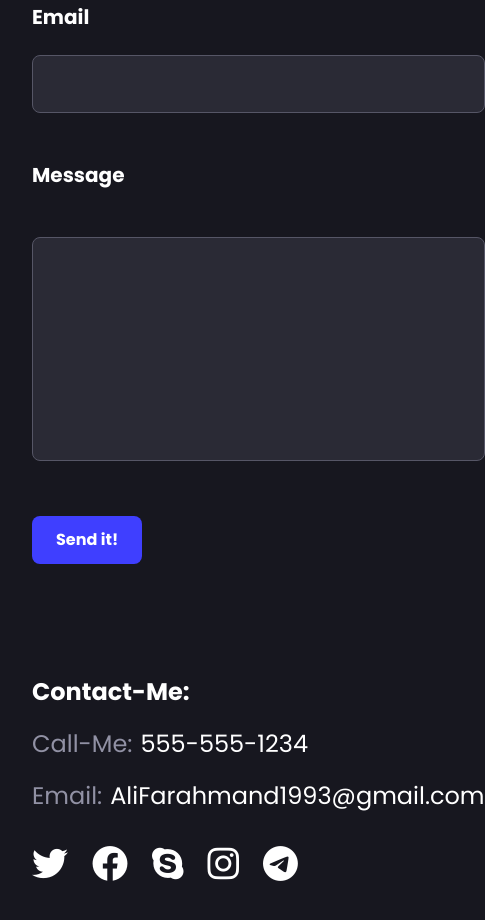
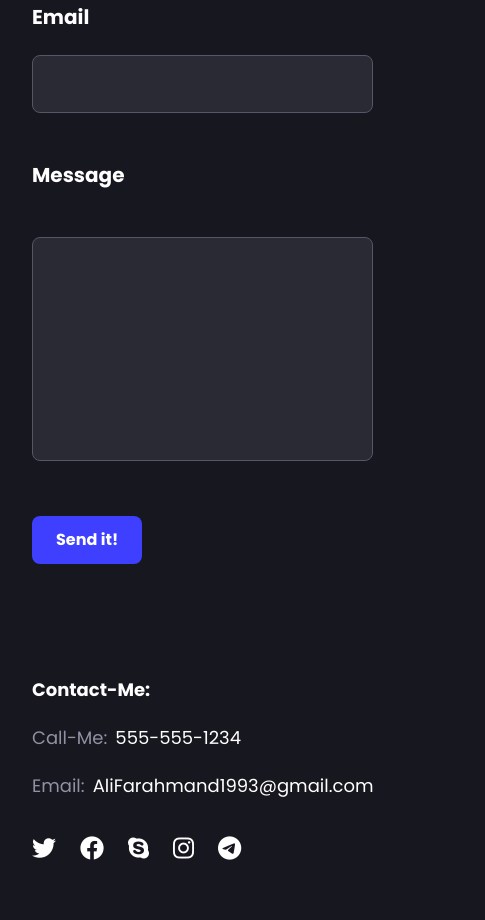
Before and after one commit to AliFarahmand1993/portfolio-website-with-tailwind, a website: page index.html in a window 390 px wide. Shown: the part 6788-7708 px from the top of the page, 485 px wide, since content can reach past the window. Drawn offline with nearby package versions, Linux system fonts and the light colour scheme; files that its build step writes are made by us from their sources.

Commit message:
edit fonts for responsive
edit fonts  for responsive

```diff
--- a/index.html
+++ b/index.html
@@ -246,20 +246,20 @@
            </form>
                 <!-- contact me -->
                <div class=" mt-20">
-                <h6 class="text-white text-2xl font-bold">Contact-Me:</h6>
-                <p class="text-secondary text-2xl mt-5"><a href="tel:">Call-Me:<span
+                <h6 class="text-white text-lg font-bold">Contact-Me:</h6>
+                <p class="text-secondary text-lg mt-5"><a href="tel:">Call-Me:<span
                       class="text-white ml-2">555-555-1234</span></a>
                 </p>
-                <p class="text-secondary mt-5 block text-2xl">
+                <p class="text-secondary mt-5 block text-lg">
                   <a href=" mailto:AliFarahmand1993@gmail.com">Email:<span
-                      class="text-white ml-2 ">AliFarahmand1993@gmail.com</span></a>
+                      class="text-white ml-2">AliFarahmand1993@gmail.com</span></a>
                 </p>
                 <ul class="flex space-x-6 mt-8">
-                  <li><a href=" #"><i class="fa-brands fa-twitter text-4xl""></i></a></li>
-                  <li><a href=" #"><i class="fa-brands fa-facebook text-4xl""></i></a></li>
-                  <li><a href=" #"><i class="fa-brands fa-skype text-4xl""></i></a></li>
-                  <li><a href=" #"><i class="fa-brands fa-instagram text-4xl""></i></a></li>
-                  <li><a href=" #"><i class="fa-brands fa-telegram text-4xl""></i></a></li>
+                  <li><a href=" #"><i class="fa-brands fa-twitter text-2xl""></i></a></li>
+                  <li><a href=" #"><i class="fa-brands fa-facebook text-2xl""></i></a></li>
+                  <li><a href=" #"><i class="fa-brands fa-skype text-2xl""></i></a></li>
+                  <li><a href=" #"><i class="fa-brands fa-instagram text-2xl""></i></a></li>
+                  <li><a href=" #"><i class="fa-brands fa-telegram text-2xl""></i></a></li>
                 </ul>
               </div>
         </div>
```
Also changed, not shown: assets/css/main.css.
